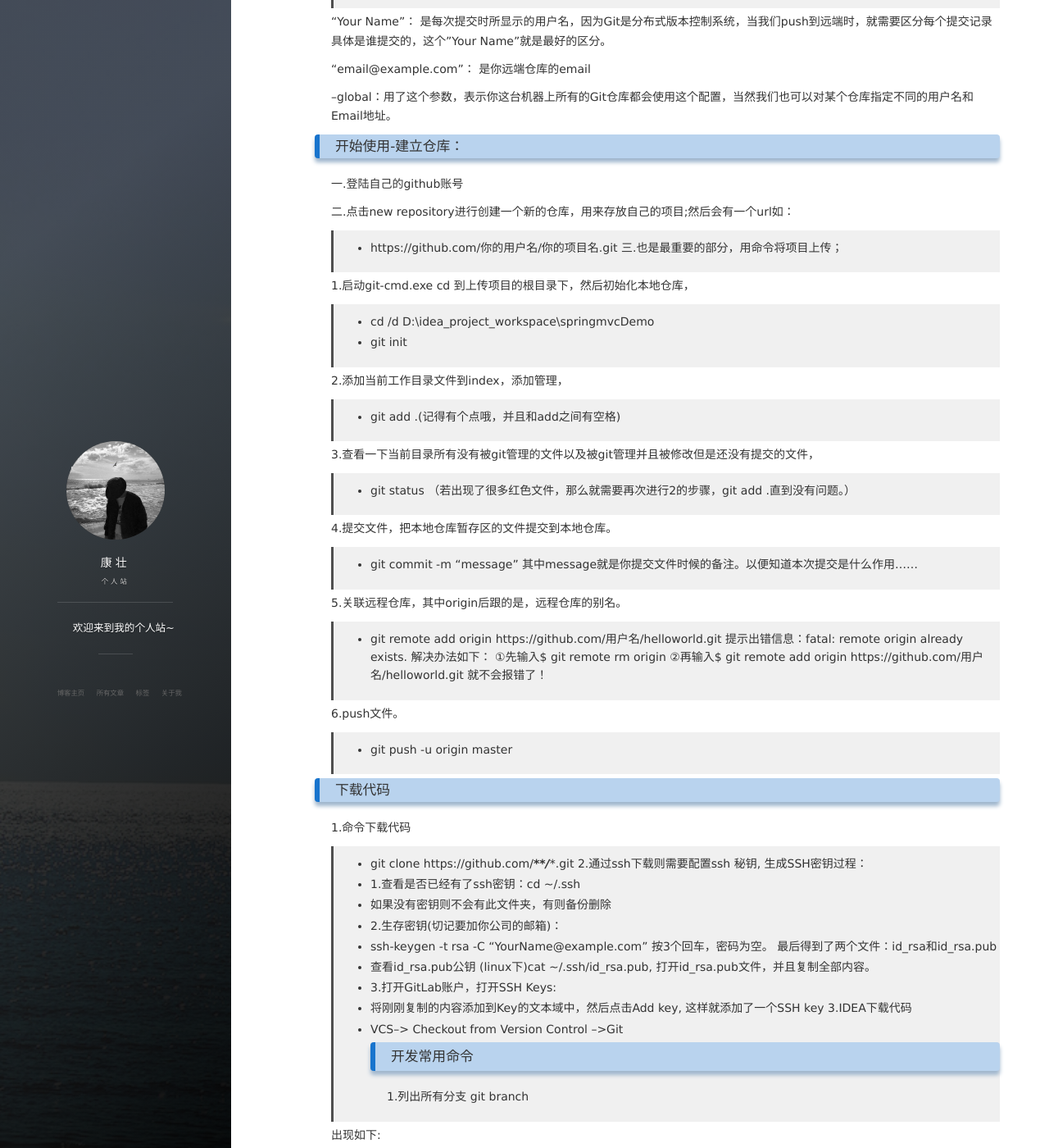
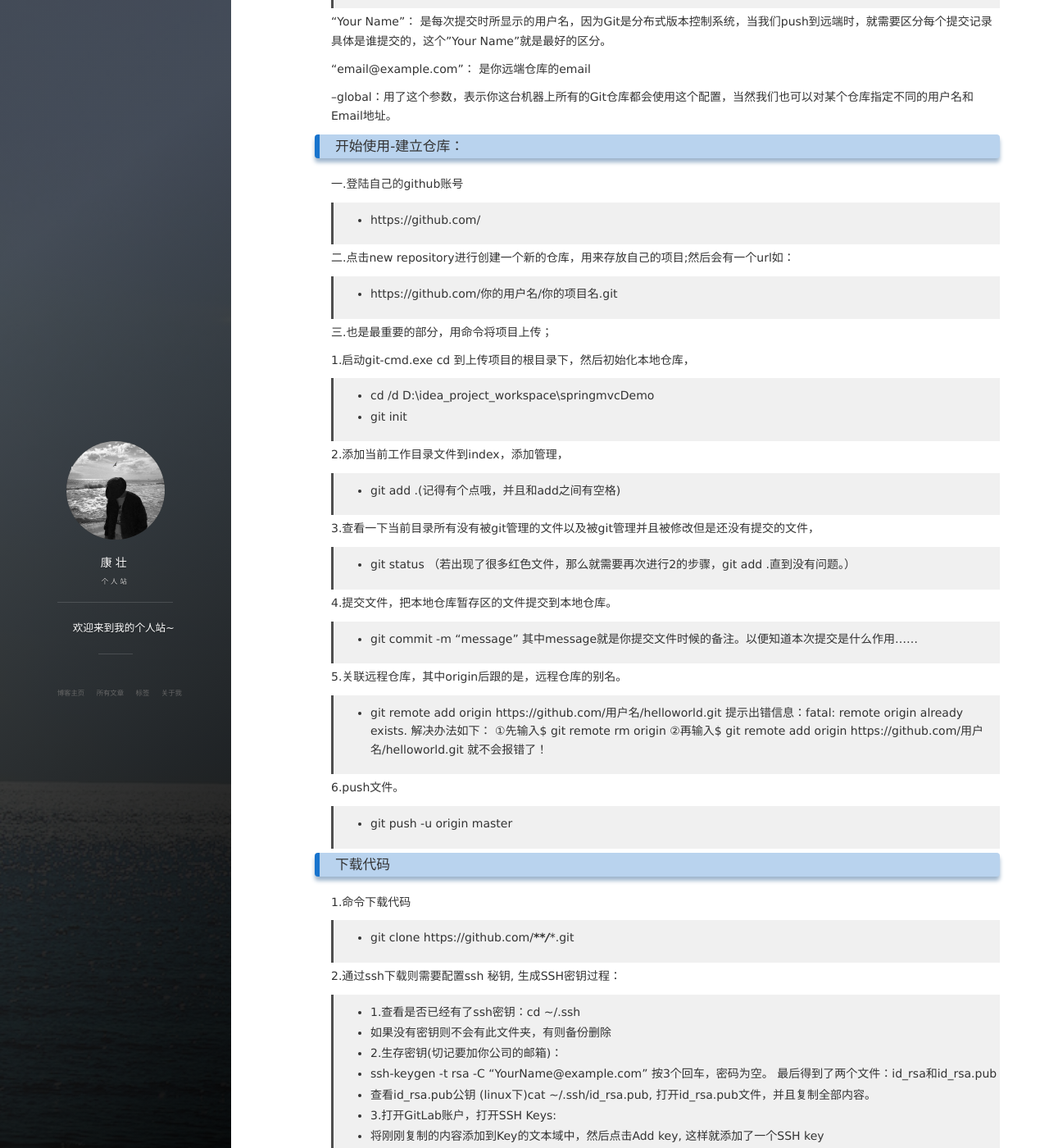
Before and after one commit to kangzhuang0201/kangzhuang0201.github.io, a Jekyll site: the page built from _posts/2019-05-27-GitTutorial.md, in a window 1280 px wide and 1400 px high, scrolled down 764 px. Shown: the whole window at 82% size. Built offline with Jekyll 4.4.1, drawn with Linux system fonts in a browser that asks for light colours; nearby versions of some CDN libraries; comment, search, counter and statistics services are not loaded; some of the changed lines change nothing that is shown.

Commit message:
修改博客

```diff
--- a/_posts/2019-05-27-GitTutorial.md
+++ b/_posts/2019-05-27-GitTutorial.md
@@ -45,9 +45,12 @@ tag: 工具
 ### 开始使用-建立仓库：
 
 一.登陆自己的github账号
+>* https://github.com/
 
 二.点击new repository进行创建一个新的仓库，用来存放自己的项目;然后会有一个url如：
+
 >* https://github.com/你的用户名/你的项目名.git
+
 三.也是最重要的部分，用命令将项目上传；
 
 1.启动git-cmd.exe  cd 到上传项目的根目录下，然后初始化本地仓库，
@@ -81,6 +84,7 @@ tag: 工具
 
 1.命令下载代码
  >*  git clone https://github.com/*****/****.git
+
 2.通过ssh下载则需要配置ssh 秘钥, 生成SSH密钥过程：
  >*  1.查看是否已经有了ssh密钥：cd ~/.ssh
  >*  如果没有密钥则不会有此文件夹，有则备份删除
@@ -89,8 +93,10 @@ tag: 工具
  >*  查看id_rsa.pub公钥 (linux下)cat ~/.ssh/id_rsa.pub, 打开id_rsa.pub文件，并且复制全部内容。
  >*  3.打开GitLab账户，打开SSH Keys:
  >*  将刚刚复制的内容添加到Key的文本域中，然后点击Add key, 这样就添加了一个SSH key
+
 3.IDEA下载代码
 >* VCS--> Checkout from Version Control -->Git
+
 ### 开发常用命令
 1.列出所有分支
  git branch
```
